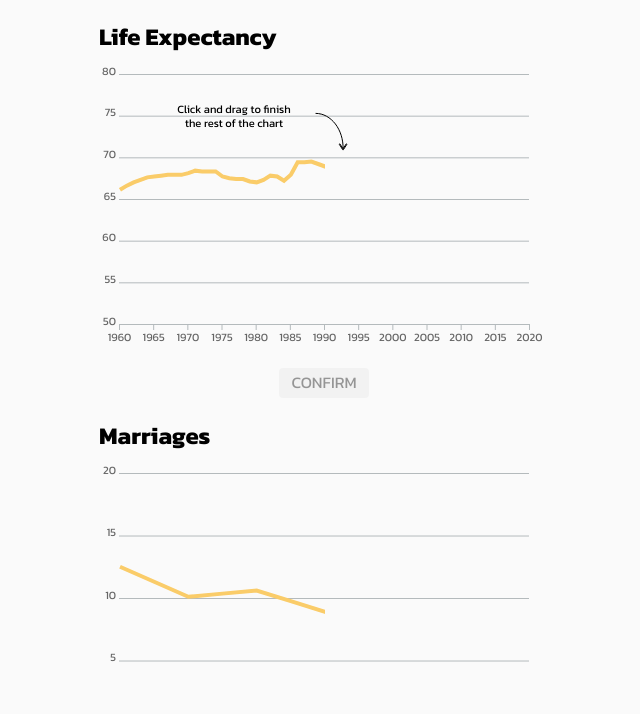
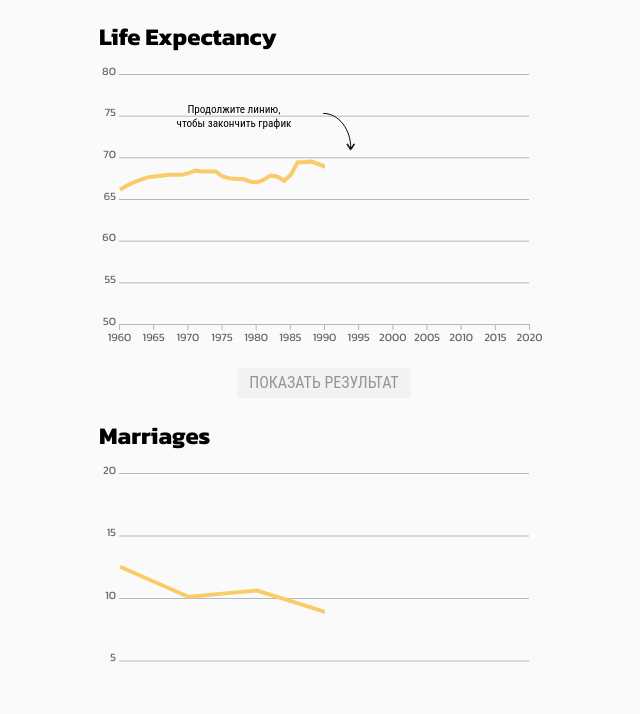
Before and after one commit to joeface/grafokres-fork, a website built with webpack: page src/index.html in a window 1280 px wide. Shown: the part 82-796 px from the top of the page, without its empty margins (316-956 px from the left). Built offline with nearby package versions, Linux system fonts and the light colour scheme.

Commit message:
Russian Localization

```diff
--- a/src/charts.js
+++ b/src/charts.js
@@ -2,7 +2,7 @@ import * as d3 from "d3";
 
 export const grafokres = ({
   elem, data, btnFn,
-  yFormat = "x", yMin = 0, yMax = 100,
+  yFormat = "x", yMin = 0, yMax = 100, lang = 'en',
   ...parameters
 }) => {
   const hiddenFrom = parameters.cutoff;
@@ -24,7 +24,7 @@ export const grafokres = ({
     .append("button")
     .attr("class", "grafbtn disabled")
     .attr("id", `${elem.substring(1)}btn`)
-    .text("Confirm");
+    .text('ru' == lang ? "Показать результат" : "Confirm");
 
   const xscale = d3.scaleLinear()
     .domain([d3.min(data.map((x) => x.year)), d3.max(data.map((x) => x.year))])
@@ -68,12 +68,12 @@ export const grafokres = ({
 
   introText.append("tspan")
     .attr("x", (text_left < 80 ? 70 : text_left) + left_offset)
-    .text("Click and drag to finish");
+    .text('ru' == lang ? "Продолжите линию," : "Click and drag to finish");
 
   introText.append("tspan")
     .attr("x", (text_left < 80 ? 70 : text_left) + left_offset)
     .attr("dy", "14")
-    .text("the rest of the chart");
+    .text('ru' == lang ? "чтобы закончить график" : "the rest of the chart");
 
   const text_bbox = introText._groups[0][0].getBBox()
 
@@ -169,8 +169,6 @@ export const grafokres = ({
     }
   }
 
-  console.log('Init Chart')
-
   svg.call(drag);
 };
 
--- a/src/index.js
+++ b/src/index.js
@@ -21,6 +21,7 @@ const data_internet_population = [{ 'value': 0.0, 'year': 1975 }, { 'value': 0.0
 
 const data_education_population = [{ 'value': 6.5, 'year': 1970 }, { 'value': 7.8, 'year': 1975 }, { 'value': 9.4, 'year': 1980 }, { 'value': 10.9, 'year': 1985 }, { 'value': 12.2, 'year': 1990 }, { 'value': 13.8, 'year': 1995 }, { 'value': 15.9, 'year': 2000 }, { 'value': 17.7, 'year': 2005 }, { 'value': 19.6, 'year': 2010 }, { 'value': 21.0, 'year': 2015 }, { 'value': 22.0, 'year': 2020 }];
 
+const lang = 'ru';
 
 grafokres({
   elem: "#chart-life-expectancy",
@@ -30,8 +31,10 @@ grafokres({
   yFormat: "x",
   yMax: 80,
   yMin: 50,
-  showCTA: true
+  showCTA: true,
+  lang: lang
 });
+
 
 grafokres({
   elem: "#chart-fertility-rate",
@@ -39,6 +42,7 @@ grafokres({
   cutoff: 1990,
   yMax: 4,
   interval: "year",
+  lang: lang
 });
 
 
@@ -49,6 +53,7 @@ grafokres({
   interval: "year",
   yMax: 20,
   yFormat: "x",
+  lang: lang
 });
 
 
@@ -59,6 +64,7 @@ grafokres({
   interval: "year",
   yMax: 10,
   yFormat: "x",
+  lang: lang
 });
 
 
@@ -68,6 +74,7 @@ grafokres({
   cutoff: 1990,
   interval: "year",
   yFormat: "x + '%'",
+  lang: lang
 });
 
 
@@ -78,6 +85,7 @@ grafokres({
   interval: "year",
   yMax: 200,
   yFormat: "x + '%'",
+  lang: lang
 });
 
 
@@ -87,6 +95,7 @@ grafokres({
   cutoff: 1990,
   interval: "year",
   yFormat: "x + '%'",
+  lang: lang
 });
 
 
@@ -96,6 +105,7 @@ grafokres({
   cutoff: 1990,
   interval: "year",
   yFormat: "x + '%'",
+  lang: lang
 });
 
 
@@ -105,4 +115,5 @@ grafokres({
   cutoff: 1990,
   interval: "year",
   yFormat: "x + '%'",
+  lang: lang
 });
--- a/src/style.scss
+++ b/src/style.scss
@@ -1,5 +1,5 @@
 :root {
-  --font: 'Kanit', sans-serif;
+  --font: 'Kanit', 'Roboto Condensed', sans-serif;
 }
 
 body {
```
